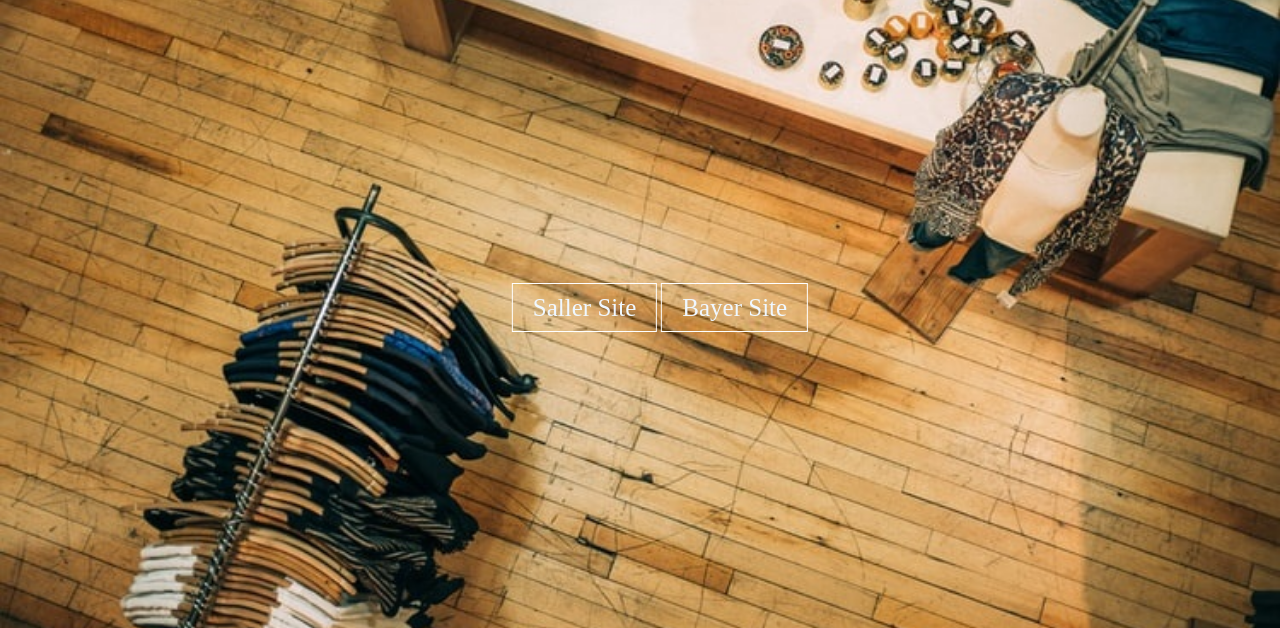
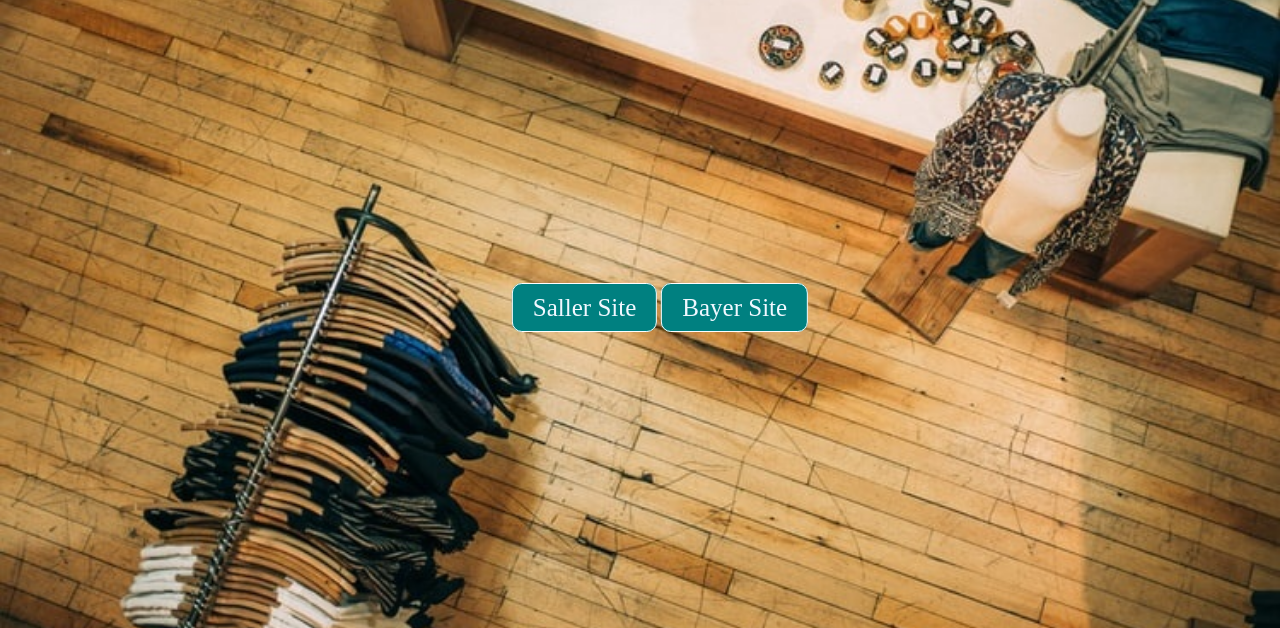
Before and after one commit to GSG-G8/W2-MOAA-E-Commerce, a website: page index.html in a window 1280 px wide. Shown: the part 172-800 px from the top of the page. Drawn offline with Linux system fonts and the light colour scheme.

Commit message:
edit btn color in index page

```diff
--- a/css/index.css
+++ b/css/index.css
@@ -33,15 +33,17 @@ header{
     color: aliceblue;
     font-size: 25px;
     text-decoration: none;
+    background-color: teal;
     padding: 10px 20px;
     border: 1px solid #fff;
     /* for delay  */
+    border-radius: 10px;
     transition: 0.6s ease;
 }
 
 .btn-page ul li a:hover {
     background-color: #fff;
-    color: black;
+    color: teal;
 }
 
 @media only screen and (max-width: 768px) {
```
